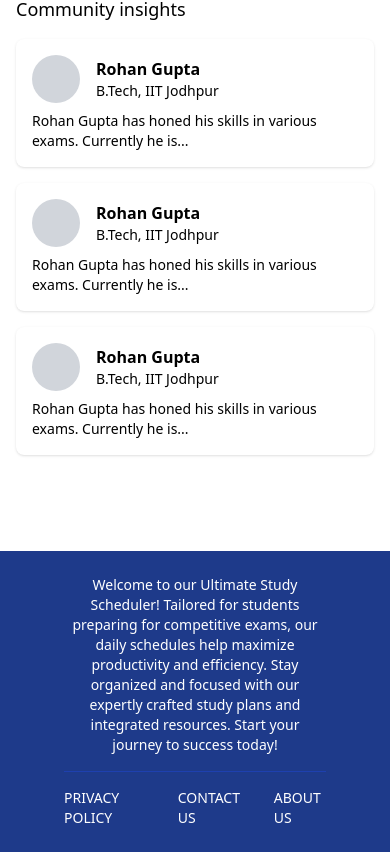
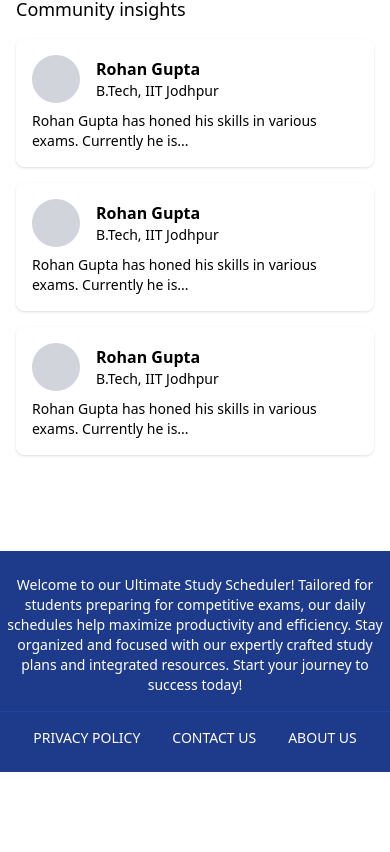
Before and after one commit to jaiswalshash/schedular, a React (Create React App) app: page /schedules in a window 390 px wide. Shown: the part 1000-1852 px from the top of the page. After the commit the page ends 1772 px from the top, so only its background shows below. Built offline with nearby package versions, Linux system fonts and the light colour scheme; the HTML template or start-up script is replaced by a standard one; a web font is replaced by a local one.

Commit message:
Responsive UI

```diff
--- a/src/components/Footer.jsx
+++ b/src/components/Footer.jsx
@@ -3,7 +3,7 @@ import { Link } from "react-router-dom";
 
 const Footer = () => {
   return (
-    <footer className="bg-blue-900 text-white py-6 px-[4rem]">
+    <footer className="bg-blue-900 text-white py-6 md:px-[4rem] lg:px-[4rem]">
       {/* Welcome Message Section */}
       <div className="text-center mb-4">
         <p className="text-sm lg:text-base">
```
